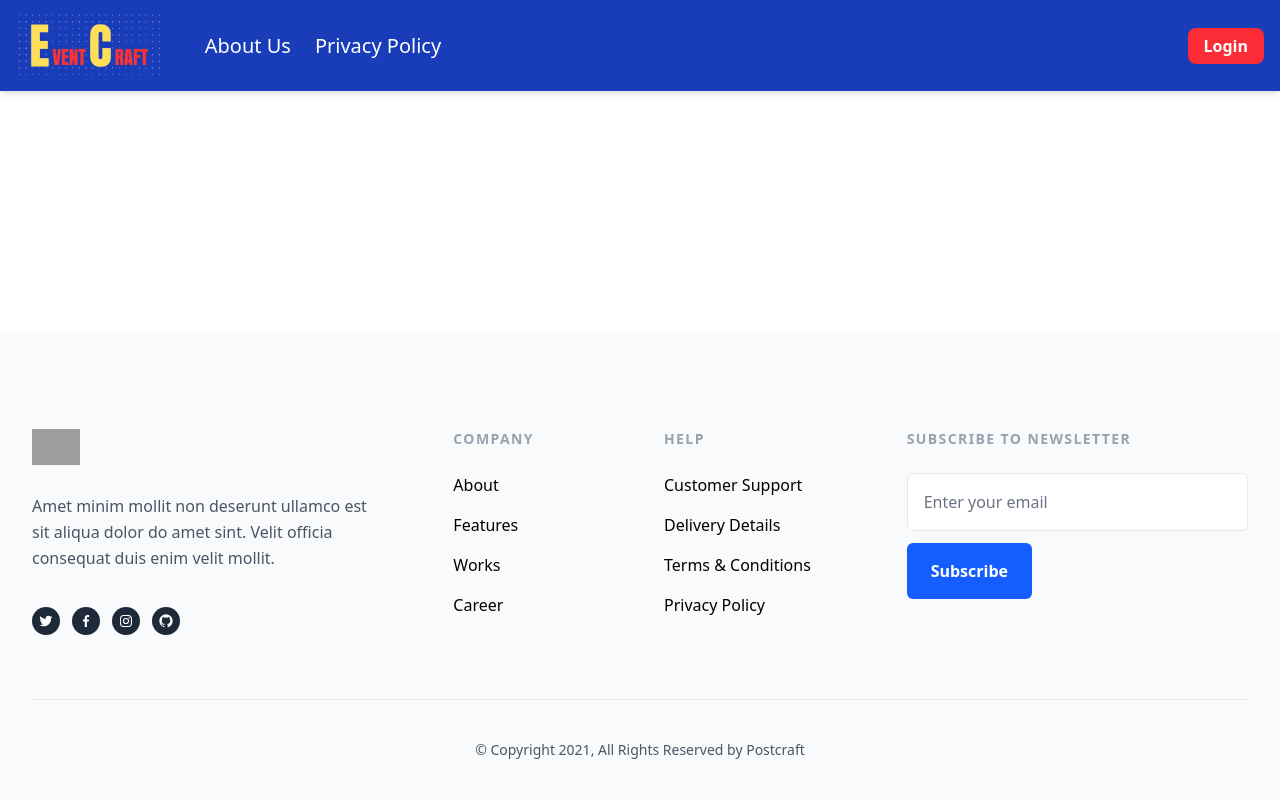
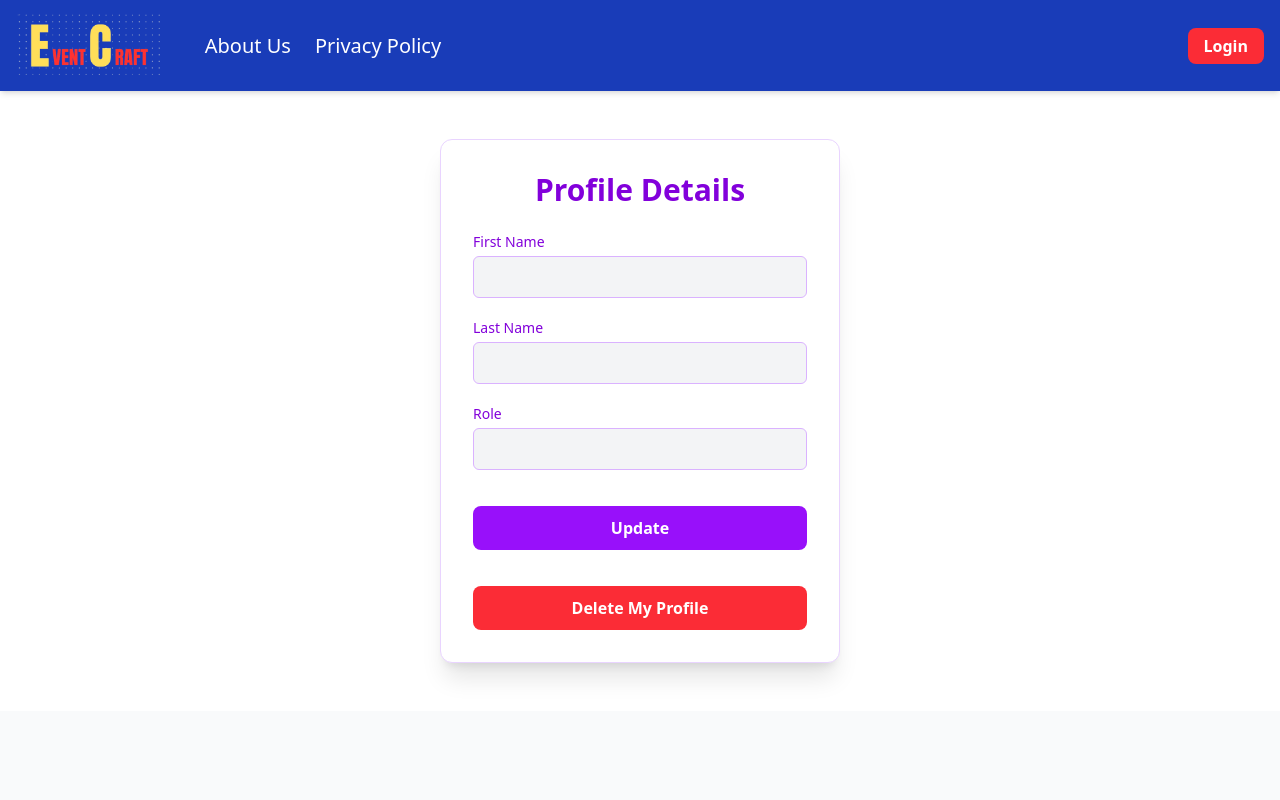
Before and after one commit to Aryan030204/EventCraft_Event-Management-tool, a React (Vite) app in the folder client/: page /profile in a window 1280 px wide. Shown: the top 800 px of the page. Built offline with nearby package versions, Linux system fonts and the light colour scheme; grey boxes are pictures that could not be loaded.

Commit message:
feat: add Profile component and integrate user state in Navbar and Homepage

```diff
--- a/client/src/App.jsx
+++ b/client/src/App.jsx
@@ -10,6 +10,7 @@ import Dashboard from "./pages/Dashboard";
 import Feedback from "./pages/Feedback";
 import CreateEvent from "./pages/CreateEvent";
 import AllEvents from "./pages/AllEvents";
+import Profile from "./components/Profile";
 
 function App() {
   return (
@@ -27,6 +28,7 @@ function App() {
             <Route path="/feedback/:eventid" element={<Feedback />} />
             <Route path="/schedule" element={<CreateEvent />} />
             <Route path="/organizer/events" element={<AllEvents />} />
+            <Route path="/profile" element={<Profile />} />
           </Routes>
         </main>
         <Footer />
--- a/client/src/components/Navbar.jsx
+++ b/client/src/components/Navbar.jsx
@@ -5,17 +5,22 @@ import axios from "axios";
 import SERVER_URI from "../utils/constants";
 import { toast, ToastContainer } from "react-toastify";
 import Dashboard from "../pages/Dashboard";
+import { CgProfile } from "react-icons/cg";
 
 const Navbar = () => {
   const [isOpen, setIsOpen] = useState(false);
   const [isLoggedIn, setIsLoggedIn] = useState(false);
-  let user = JSON.parse(localStorage.getItem("user"));
+  const [user, setUser] = useState(null); // ✅ useState for user
+
   useEffect(() => {
-    if (user) {
+    const storedUser = localStorage.getItem("user");
+    if (storedUser) {
+      setUser(JSON.parse(storedUser));
       setIsLoggedIn(true);
     }
   }, []);
-  const handleLogout = async (req, res) => {
+
+  const handleLogout = async () => {
     await axios.post(
       SERVER_URI + "/auth/logout",
       {},
@@ -23,7 +28,9 @@ const Navbar = () => {
         withCredentials: true,
       }
     );
-    setIsLoggedIn(!isLoggedIn);
+
+    setIsLoggedIn(false);
+    setUser(null); // ✅ reset user state
     localStorage.removeItem("user");
     toast.success("logged out successfully");
   };
@@ -54,18 +61,29 @@ const Navbar = () => {
 
         {/* Right side */}
         <div className="hidden md:flex items-center gap-4">
-          {isLoggedIn && (
+          {isLoggedIn && user && (
             <div className="flex items-center justify-center">
-              <span className=" text-white font-semibold mb-2 w-[8rem]">
-                Hello, {user.firstName}
-              </span>
+              <div className="flex gap-4 items-center justify-center w-[10rem] mx-8">
+                <Link to={"/profile"}>
+                  <CgProfile size={30} className="bg-white rounded-full" />
+                </Link>
+                <span className="relative top-1 text-white font-semibold mb-2">
+                  Hello, {user.firstName}
+                </span>
+              </div>
               <button
-                onClick={() => handleLogout()}
+                onClick={handleLogout}
                 className="bg-red-500 p-1 font-semibold text-white rounded-sm hover:bg-red-600 cursor-pointer"
               >
                 Logout
               </button>
-              <Link to={"/dashboard"} className="ml-5 bg-white p-2 rounded-xl hover:bg-blue-950 hover:text-white font-bold transition ease-in-out duration-200" element={<Dashboard/>}>Dashboard</Link>
+              <Link
+                to={"/dashboard"}
+                className="ml-5 bg-white p-2 rounded-xl hover:bg-blue-950 hover:text-white font-bold transition ease-in-out duration-200"
+                element={<Dashboard />}
+              >
+                Dashboard
+              </Link>
             </div>
           )}
           {!isLoggedIn && (
@@ -77,8 +95,6 @@ const Navbar = () => {
             </Link>
           )}
         </div>
-
-        {/* Mobile Hamburger */}
       </div>
 
       {/* Mobile Dropdown */}
@@ -91,13 +107,13 @@ const Navbar = () => {
             <Link>
               <li className="hover:underline">Privacy Policy</li>
             </Link>
-            {isLoggedIn && (
+            {isLoggedIn && user && (
               <>
                 <span className="block text-white font-semibold mb-2 w-[8rem]">
                   Hello, {user.firstName}
                 </span>
                 <button
-                  onClick={() => handleLogout()}
+                  onClick={handleLogout}
                   className="bg-red-500 p-2 font-semibold text-white rounded-sm hover:bg-red-600 cursor-pointer"
                 >
                   Logout
@@ -112,6 +128,8 @@ const Navbar = () => {
           </ul>
         </div>
       )}
+
+      {/* Mobile Hamburger */}
       <div className="md:hidden self-center mr-2">
         <button onClick={() => setIsOpen(!isOpen)}>
           <svg
@@ -139,6 +157,7 @@ const Navbar = () => {
           </svg>
         </button>
       </div>
+
       <ToastContainer />
     </nav>
   );
--- /dev/null
+++ b/client/src/components/Profile.jsx
@@ -0,0 +1,148 @@
+import React, { useState, useEffect } from "react";
+import axios from "axios";
+import SERVER_URI from "../utils/constants";
+import { toast } from "react-toastify";
+import { useNavigate } from "react-router-dom";
+
+const Profile = () => {
+  const storedUser = JSON.parse(localStorage.getItem("user"));
+  const [user, setUser] = useState({
+    firstName: "",
+    lastName: "",
+    role: "",
+  });
+  const navigate = useNavigate();
+
+  const [isEditing, setIsEditing] = useState(false);
+
+  useEffect(() => {
+    if (storedUser) {
+      setUser({
+        firstName: storedUser.firstName,
+        lastName: storedUser.lastName,
+        role: storedUser.role,
+      });
+    }
+  }, []);
+
+  const handleChange = (e) => {
+    setUser((prev) => ({
+      ...prev,
+      [e.target.name]: e.target.value,
+    }));
+  };
+
+  const handleSave = async () => {
+    try {
+      const res = await axios.put(`${SERVER_URI}/profile`, user, {
+        withCredentials: true,
+      });
+      localStorage.setItem("user", JSON.stringify(res.data.user));
+      toast.success(res.data.message);
+      setIsEditing(false);
+    } catch (err) {
+      console.error("Update failed:", err.message);
+    }
+  };
+
+  const handleDelete = async () => {
+    await axios.delete(SERVER_URI + "/profile", {
+      withCredentials: true,
+    });
+    localStorage.removeItem("user");
+    toast.success("Profile deleted successfully");
+    toast.success("Redirecting you to signup page");
+    setTimeout(() => {
+      navigate("/signup");
+    }, 2000);
+  };
+
+  return (
+    <div className="w-[25rem] h-fit mx-auto m-12 bg-white border border-purple-200 shadow-xl p-8 rounded-xl">
+      <h2 className="text-3xl font-semibold text-purple-700 mb-6 text-center">
+        Profile Details
+      </h2>
+
+      <form className="space-y-5">
+        <div>
+          <label className="block text-sm font-medium text-purple-700 mb-1">
+            First Name
+          </label>
+          <input
+            type="text"
+            name="firstName"
+            readOnly={!isEditing}
+            value={user.firstName}
+            onChange={handleChange}
+            className={`w-full px-4 py-2 border border-purple-300 rounded-md ${
+              isEditing ? "bg-white" : "bg-gray-100"
+            } text-gray-800 focus:outline-none`}
+          />
+        </div>
+
+        <div>
+          <label className="block text-sm font-medium text-purple-700 mb-1">
+            Last Name
+          </label>
+          <input
+            type="text"
+            name="lastName"
+            readOnly={!isEditing}
+            value={user.lastName}
+            onChange={handleChange}
+            className={`w-full px-4 py-2 border border-purple-300 rounded-md ${
+              isEditing ? "bg-white" : "bg-gray-100"
+            } text-gray-800 focus:outline-none`}
+          />
+        </div>
+
+        <div>
+          <label className="block text-sm font-medium text-purple-700 mb-1">
+            Role
+          </label>
+          {isEditing ? (
+            <select
+              name="role"
+              value={user.role}
+              onChange={handleChange}
+              className="w-full px-4 py-2 border border-purple-300 rounded-md bg-white text-gray-800 focus:outline-none"
+            >
+              <option value="attendee">Attendee</option>
+              <option value="organizer">Organizer</option>
+              <option value="admin">Admin</option>
+            </select>
+          ) : (
+            <input
+              type="text"
+              name="role"
+              readOnly
+              value={user.role}
+              className="w-full px-4 py-2 bg-gray-100 text-gray-800 border border-purple-300 rounded-md focus:outline-none"
+            />
+          )}
+        </div>
+
+        <button
+          type="button"
+          onClick={isEditing ? handleSave : () => setIsEditing(true)}
+          className={`w-full mt-4 font-semibold py-2.5 rounded-lg transition duration-300 ${
+            isEditing
+              ? "bg-green-600 hover:bg-green-700 text-white"
+              : "bg-purple-600 hover:bg-purple-700 text-white"
+          }`}
+        >
+          {isEditing ? "Save" : "Update"}
+        </button>
+        <button
+          type="button"
+          onClick={handleDelete}
+          className="w-full bg-red-500 hover:bg-red-600 cursor-pointer text-white mt-4 font-semibold py-2.5 rounded-lg transition duration-300"
+        >
+          Delete My Profile
+        </button>
+      </form>
+    </div>
+  );
+};
+
+export default Profile;
--- a/client/src/pages/AllEvents.jsx
+++ b/client/src/pages/AllEvents.jsx
@@ -40,6 +40,7 @@ const AllEvents = () => {
         withCredentials: true,
       });
       setEditingEventId(null);
+      fetchEvents(); // Refresh after save
     } catch (err) {
       console.error("Failed to update event:", err);
     }
@@ -59,10 +60,15 @@ const AllEvents = () => {
 
   return (
     <div className="p-6">
-      <h2 className="text-3xl font-bold text-purple-700 text-center mb-8">
+      <h2 className="text-5xl font-bold text-red-700 text-center m-8">
         Your Scheduled Events
       </h2>
 
+      {events.length === 0 ? (
+        <h3 className="text-center text-gray-500 text-xl mt-10">
+          You have not scheduled any events yet.
+        </h3>
+      ) : (
         <div className="grid grid-cols-2 sm:grid-cols-2 lg:grid-cols-5 gap-6">
           {events.map((event) => {
             const isEditing = editingEventId === event._id;
@@ -201,6 +207,7 @@ const AllEvents = () => {
             );
           })}
         </div>
+      )}
     </div>
   );
 };
--- a/client/src/pages/Homepage.jsx
+++ b/client/src/pages/Homepage.jsx
@@ -1,11 +1,20 @@
-import React from "react";
+import React, { useEffect, useState } from "react";
 import HeroSection from "../components/HeroSection";
 import Features from "../components/Features";
 
 const Homepage = () => {
+  const [user, setUser] = useState(null);
+
+  useEffect(() => {
+    const storedUser = localStorage.getItem("user");
+    if (storedUser) {
+      setUser(JSON.parse(storedUser));
+    }
+  }, []);
+
   return (
     <div className="flex flex-col bg-blue-100">
-      <HeroSection />
+      <HeroSection user={user} />
       <Features />
     </div>
   );
--- a/client/src/pages/Signup.jsx
+++ b/client/src/pages/Signup.jsx
@@ -42,7 +42,7 @@ const Signup = () => {
       });
       toast.success("Account created successfully");
       setTimeout(() => {
-        navigate("/");
+        navigate("/login");
       }, 2000);
     } catch (err) {
       toast.error(err.message);
```
Lines whose indentation alone changed are shown as unchanged.
